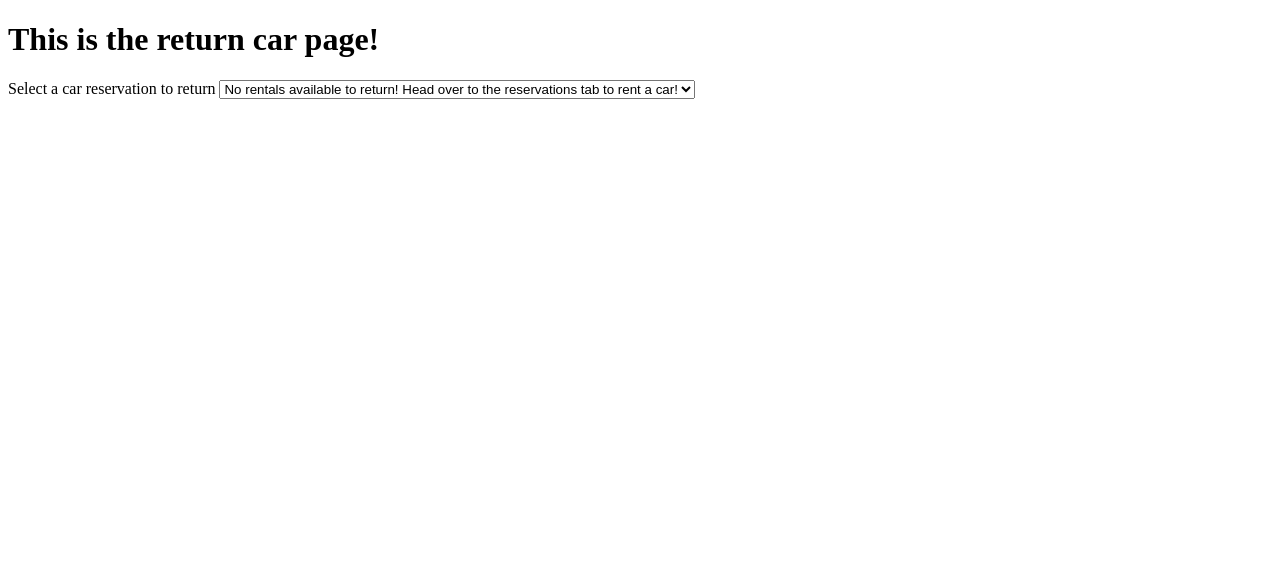
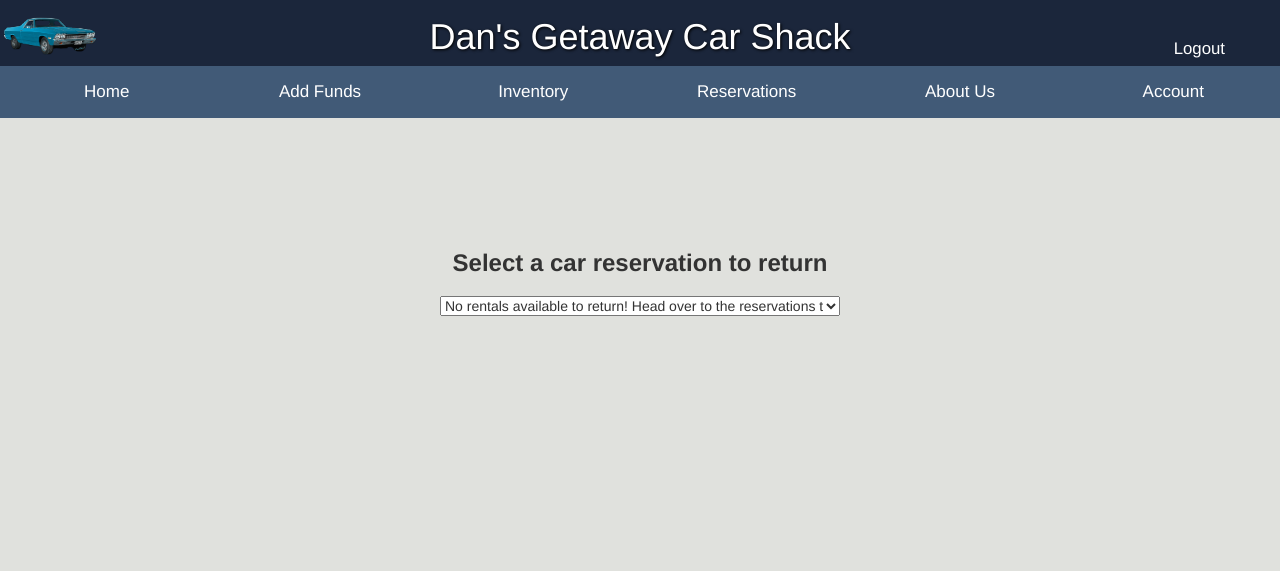
Before and after one commit to RyanGubler/CarRentalWebsite, a Django app: page /product/account/currentReservations/ in a window 1280 px wide. Shown: the top 571 px of the page. Run offline with Django 4.2, Linux system fonts and the light colour scheme; the visitor is signed in with stand-in values (Sample User, id 1); data comes from the database, SQL or seed files in the repository; data that the repository does not hold is empty; some libraries are stand-ins or nearby versions.

Commit message:
made some nice changes

```diff
--- a/danshadybusiness/product/static/product/style/headerStyle.css
+++ b/danshadybusiness/product/static/product/style/headerStyle.css
@@ -89,9 +89,10 @@ body{
     color: black;
 }
 #logout{
-    position: absolute;
-    right: 50px;
-    top: 20px;
+    float: right;
     color: white;
     font-size: larger;
 }
+.logout-ctn{
+    margin-bottom: 10px;
+}
--- /dev/null
+++ b/danshadybusiness/product/static/product/style/returnCarStyle.css
@@ -0,0 +1,13 @@
+#form{
+    text-align: center;
+    margin-top: 10%;
+}
+label{
+    margin-bottom: 15px;
+    font-size: 24px;
+}
+select{
+    margin-bottom: 15px;
+    max-width: 400px;
+    width: 75%;
+}
--- a/danshadybusiness/product/templates/product/account.html
+++ b/danshadybusiness/product/templates/product/account.html
@@ -25,7 +25,7 @@
         </h1>
 
         <h1>
-            Your balance: {{customUser.balance}}
+            Your balance: ${{customUser.balance}}
         </h1>
         {% if perms.auth.Employee %}
             <h1>
--- a/danshadybusiness/product/templates/product/currentReservations.html
+++ b/danshadybusiness/product/templates/product/currentReservations.html
@@ -1,11 +1,18 @@
 <!DOCTYPE html>
 <html>
     <head>
-
+        {% load static %}
+        <link rel="stylesheet" href="https://maxcdn.bootstrapcdn.com/bootstrap/3.3.7/css/bootstrap.min.css" integrity="sha384-BVYiiSIFeK1dGmJRAkycuHAHRg32OmUcww7on3RYdg4Va+PmSTsz/K68vbdEjh4u" crossorigin="anonymous">
+        <meta name="viewport" content="width=device-width, initial-scale=1.0, shrink-to-fit=no">
+        <link rel="stylesheet" href="{% static 'product/style/style.css' %}">
+        <link rel="stylesheet" href="{% static 'product/style/headerStyle.css' %}">
+        <link rel="stylesheet" href="{% static 'product/style/footerStyle.css' %}">
+        <link rel="stylesheet" href="{% static 'product/style/returnCarStyle.css' %}">
     </head>
     <body>
-        <h1>This is the return car page!</h1>
-        <form action="{% url 'product:returnCar' %}" method="post">
+        {% include 'product/header.html' %}
+        {% block content %}
+        <form id="form" action="{% url 'product:returnCar' %}" method="post">
             {% csrf_token %}
             <label for="options">Select a car reservation to return</label>
             <select id="options" name="options">
@@ -19,9 +26,11 @@
                 </select>
             <div>
                 {% if reservations %}
-                <button type="submit">Return Car</button>
+                <button class="button" type="submit">Return Car</button>
                 {% endif %}
             </div>
         </form>
+        {% include 'product/footer.html' %}
+        {% endblock %}
     </body>
 </html>
--- a/danshadybusiness/product/templates/product/header.html
+++ b/danshadybusiness/product/templates/product/header.html
@@ -7,27 +7,21 @@
                 <div class="title">
                     <div class="col-xs-3"></div>
                     <h1 class="title col-xs-6 text-center">Dan's Getaway Car Shack</h1>
-                    <div class="col-xs-3"></div>
+                </div>
+                <div class="logout-ctn">
                     <a id="logout" href = "{% url 'product:logoutPage' %}">Logout</a>
                 </div>
             </div>
         </div>
     </div>
-
     <div class="control-bar-container" onload="mobileView()">
-
         <div class="control-bar mobile-view" id="links">
-
-
             <a class="col-xs-12 col-sm-2 text-center link" id="home" href="{% url 'product:index' %}">Home</a>
             <a class="col-xs-12 col-sm-2 text-center link" id="add-funds" href="{% url 'product:addFunds' %}">Add Funds</a>
             <a class="col-xs-12 col-sm-2 text-center link" id="inventory" href = "{% url 'product:inventory' %}">Inventory</a>
             <a class="col-xs-12 col-sm-2 text-center link" id="reservation" href="{% url 'product:reservation' %}">Reservations</a>
             <a class="col-xs-12 col-sm-2 text-center link" id="about-us" href="{% url 'product:aboutUs' %}">About Us</a>
-
             <a class="col-xs-12 col-sm-2 text-center link" id="account" href="{% url 'product:account' %}">Account</a>
-
-
         </div>
     </div>
 </div>
```
Also changed, not shown: danshadybusiness/product/static/product/style/payEmployeeStyle.css (+6 -6 lines), danshadybusiness/product/templates/product/addFunds.html (+1 -9 lines), danshadybusiness/product/templates/product/payEmployeePage.html (+4 -3 lines).
